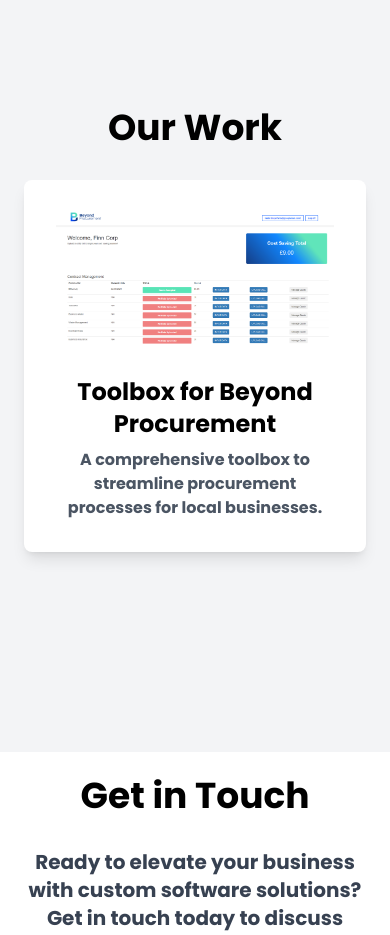
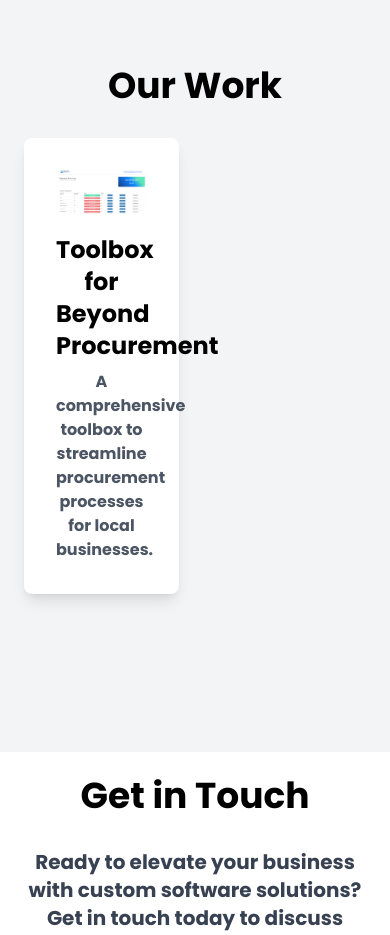
Before and after one commit to finnjefferis/jss-site, a Next.js app: page / in a window 390 px wide. Shown: the part 2180-3115 px from the top of the page. Built offline with nearby package versions, Linux system fonts and the light colour scheme.

Commit message:
moved modal button

```diff
--- a/src/app/page.tsx
+++ b/src/app/page.tsx
@@ -133,7 +133,7 @@
       {/* Our Work Section */}
       <section className="flex flex-col items-center justify-center min-h-screen bg-gray-100 p-6 md:p-12">
         <h2 className="text-4xl font-bold text-black mb-8">Our Work</h2>
-        <div className="grid grid-cols-1 md:grid-cols-2 gap-8">
+        <div className="grid grid-cols-2 gap-8">
           <div
             className="bg-white p-8 shadow-lg rounded-lg cursor-pointer"
             onClick={() => toggleModal("Toolbox for Beyond Procurement")}
@@ -179,9 +179,9 @@
                   className="rounded-lg mb-4"
                 />
                 <p className="text-gray-600 text-center mb-4">
-                  Toolbox is a custom platform that lets clients upload their
-                  bills to easily identify opportunities for both cost savings
-                  and carbon reduction.
+                  Toolbox is a bespoke web platform created in C# .NET that lets
+                  clients upload their bills to easily identify opportunities
+                  for both cost savings and carbon reduction.
                 </p>
               </>
             )}
```
